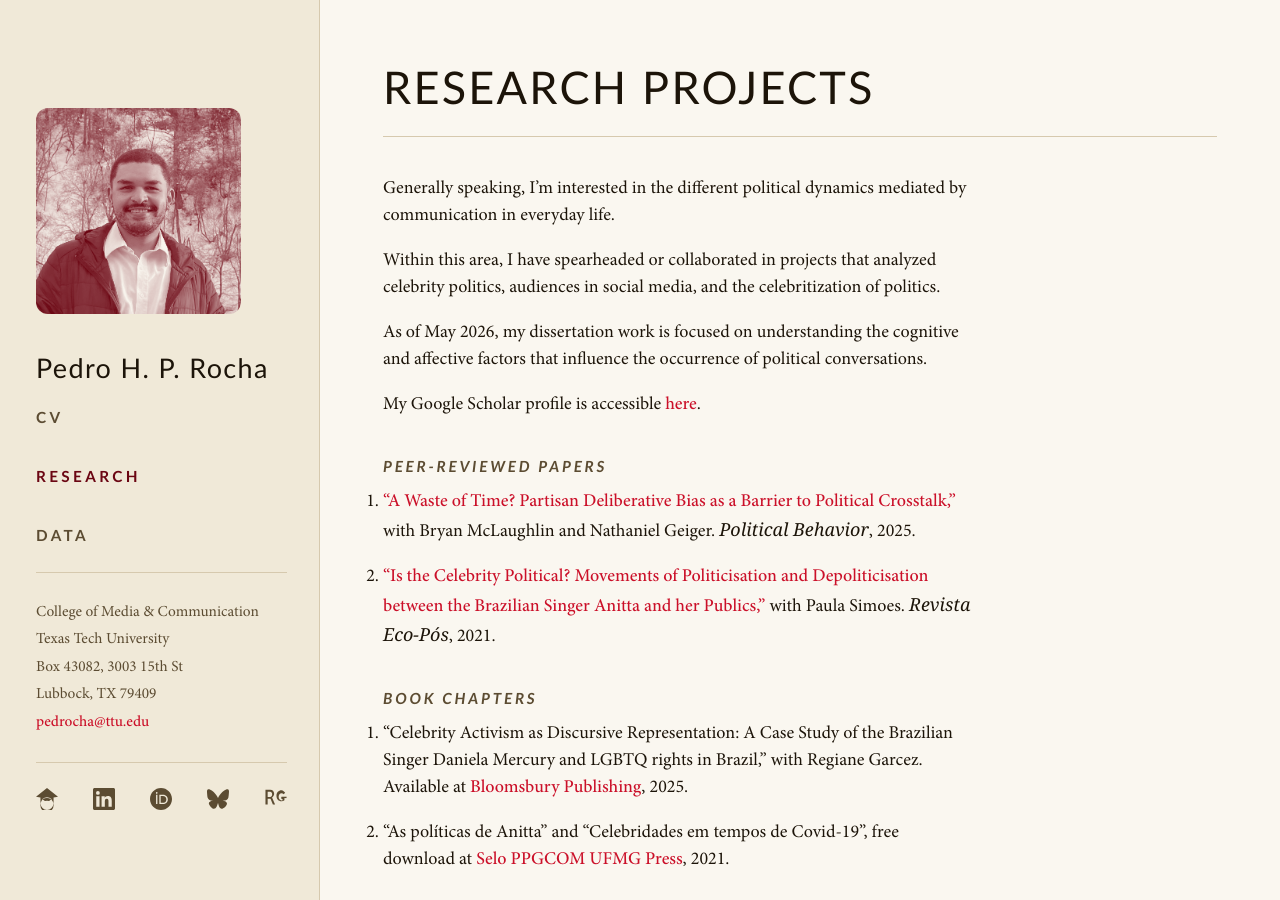
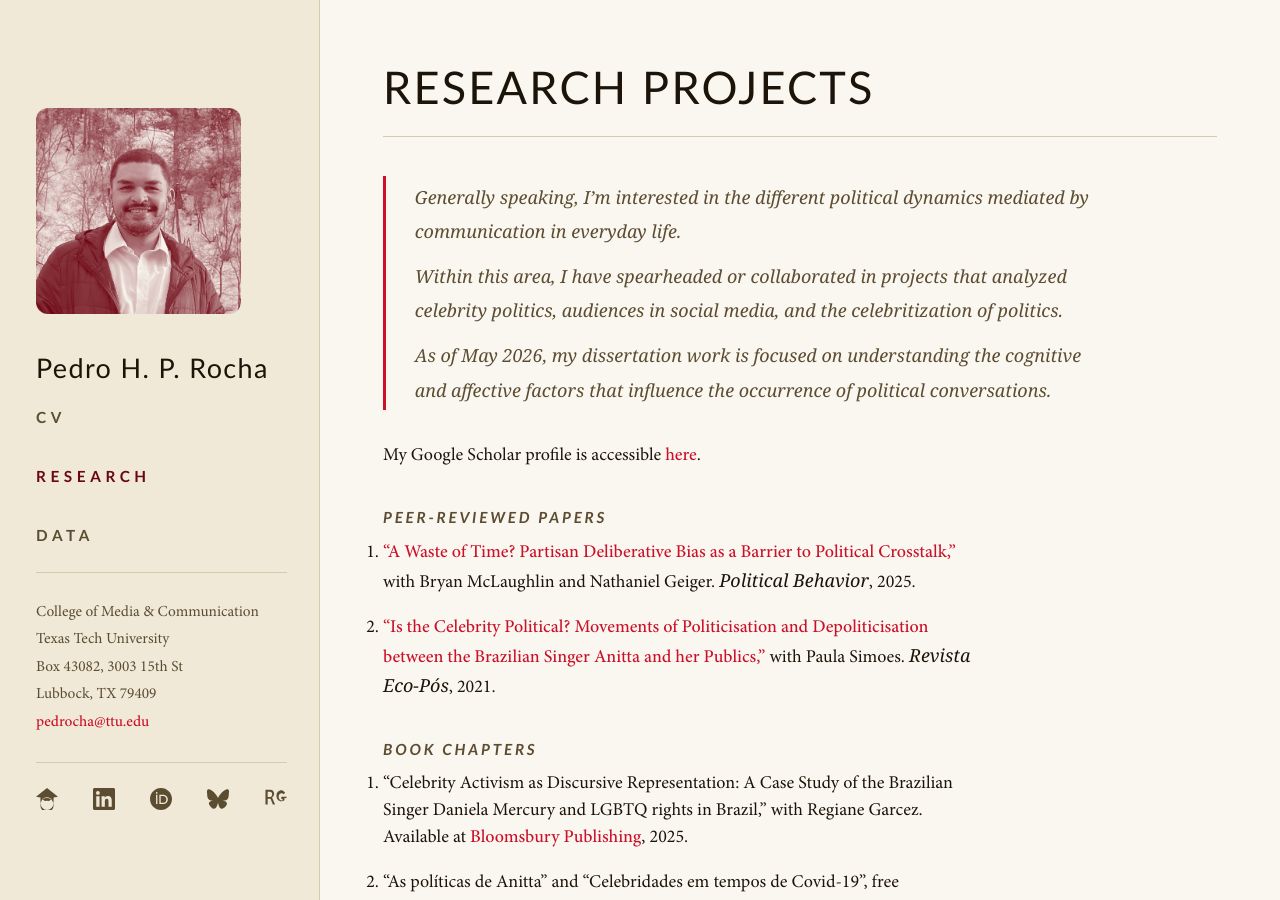
Before and after one commit to pedrohprocha/pedrohprocha.github.io, a Jekyll site: the page built from pages/research.md, in a window 1280 px wide and 900 px high. Built offline with Jekyll 4.4.1, drawn with Linux system fonts in a browser that asks for light colours; some web fonts are replaced.

Commit message:
Add blockquote styles: crimson left border, italic muted text
Co-Authored-By: Claude Sonnet 4.6 <noreply@anthropic.com>

```diff
--- a/assets/css/main.css
+++ b/assets/css/main.css
@@ -441,7 +441,7 @@ h3 {
     font-family: var(--font-heading);
     font-weight: 700;
     text-transform: uppercase;
-    letter-spacing: 0.22em;
+    letter-spacing: 0.30em;
     color: var(--nav);
     text-decoration: none;
 }
@@ -495,6 +495,22 @@ h3 {
     text-transform: uppercase;
     color: var(--muted);
     margin: 2rem 0 0.6rem;
+}
+
+/* ── Blockquote ──────────────────────────────────────────── */
+.main-content blockquote {
+    border-left: 3px solid var(--accent);
+    margin: 1.8rem 0;
+    padding: 0.2rem 0 0.2rem 1.6rem;
+}
+.main-content blockquote p {
+    font-style: italic;
+    color: var(--muted);
+    line-height: 1.9;
+    margin-bottom: 0.6rem;
+}
+.main-content blockquote p:last-child {
+    margin-bottom: 0;
 }
 
 /* ── Post styles ─────────────────────────────────────────── */
```
